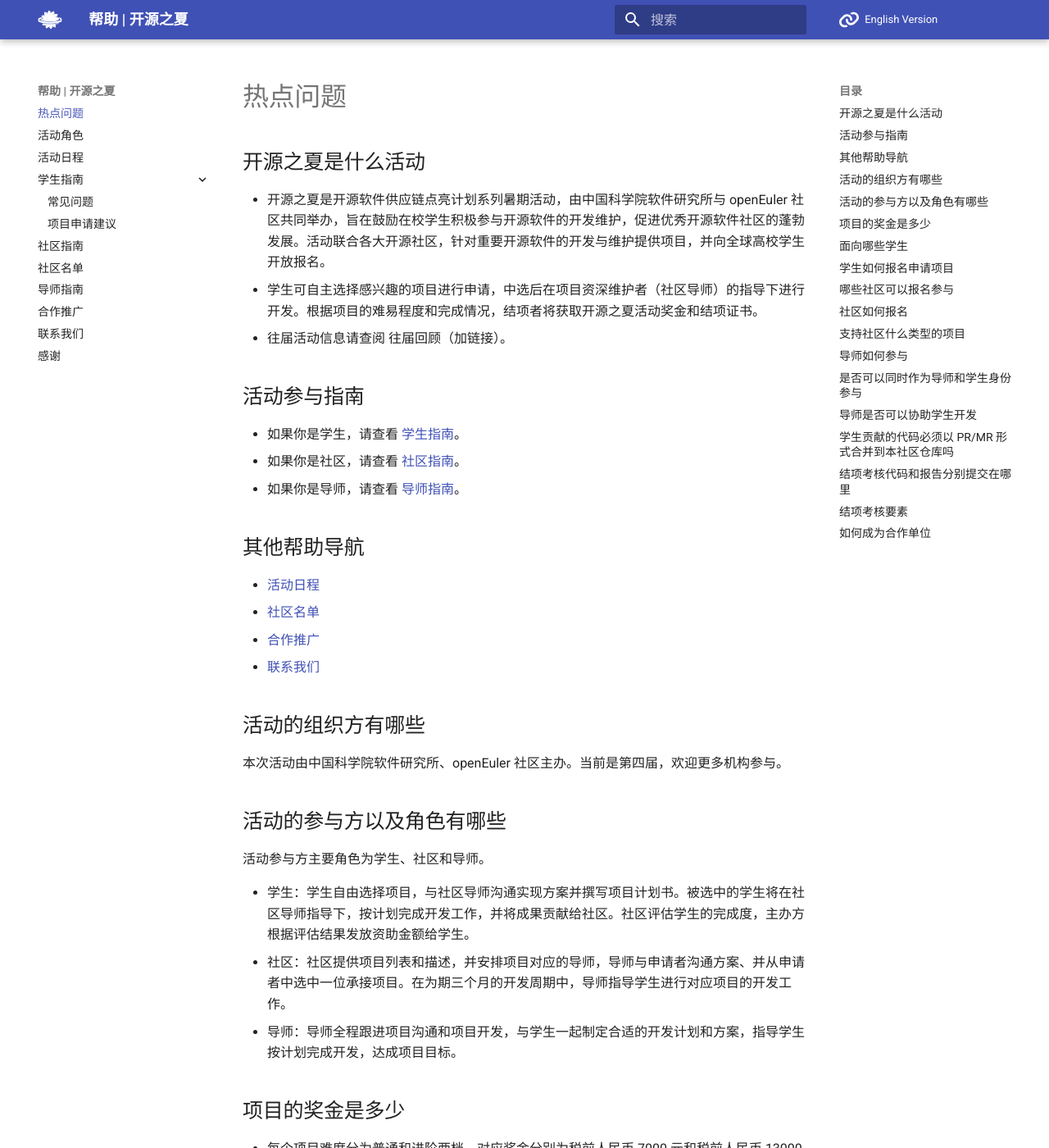
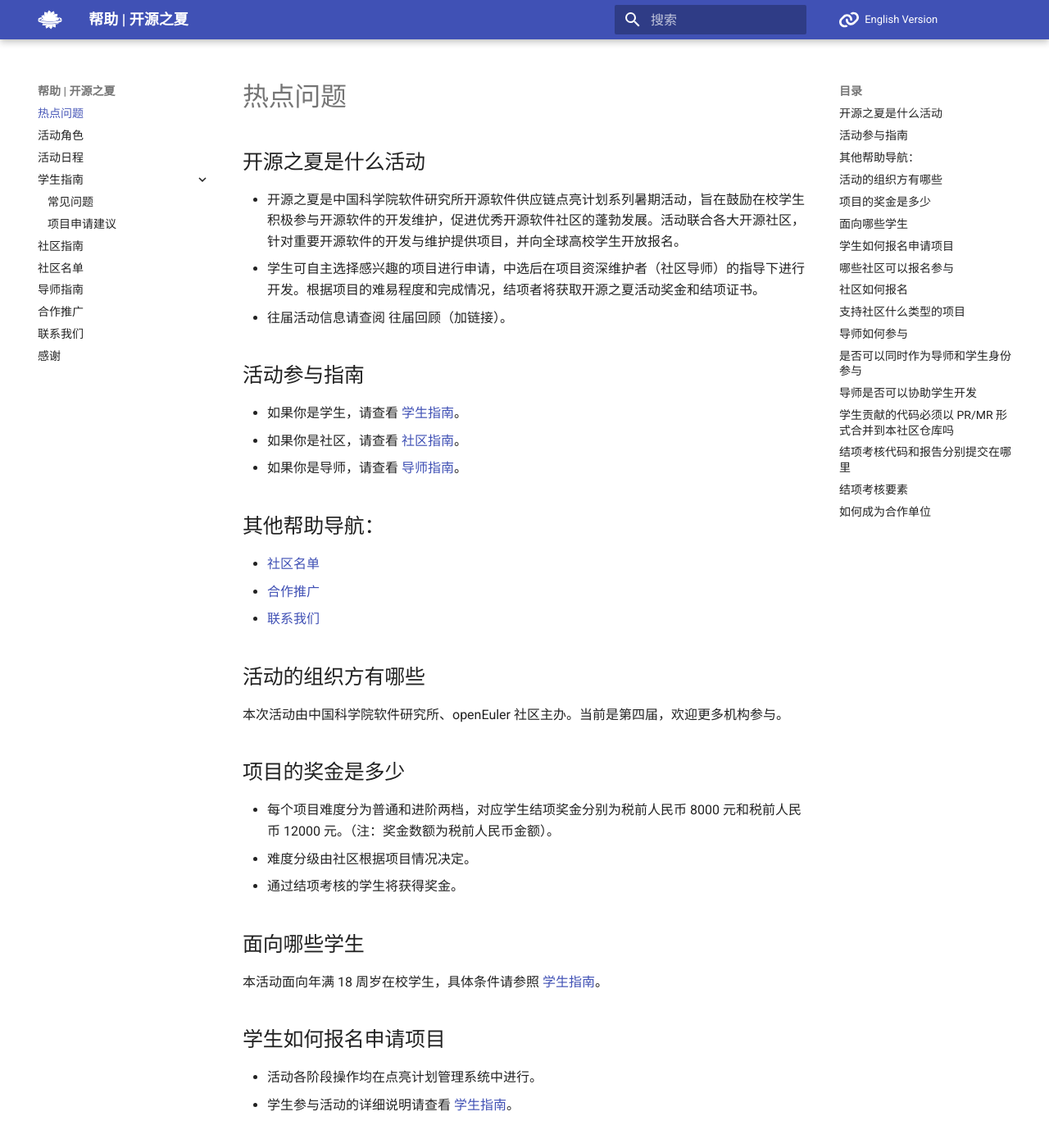
Before and after one commit to summer-ospp/help, an MkDocs documentation site: the page built from docs/index.md, in a window 1280 px wide and 1400 px high. Shown: the whole window at 82% size. Built offline with MkDocs 1.6.1 and Material for MkDocs 9.7.7, drawn with Linux system fonts in a browser that asks for light colours; comment, search, counter and statistics services are not loaded; some of the changed text lies outside the part shown.

Commit message:
Update index.md

```diff
--- a/docs/index.md
+++ b/docs/index.md
@@ -1,6 +1,6 @@
 ## 开源之夏是什么活动
 
-* 开源之夏是开源软件供应链点亮计划系列暑期活动，由中国科学院软件研究所与 openEuler 社区共同举办，旨在鼓励在校学生积极参与开源软件的开发维护，促进优秀开源软件社区的蓬勃发展。活动联合各大开源社区，针对重要开源软件的开发与维护提供项目，并向全球高校学生开放报名。
+* 开源之夏是中国科学院软件研究所开源软件供应链点亮计划系列暑期活动，旨在鼓励在校学生积极参与开源软件的开发维护，促进优秀开源软件社区的蓬勃发展。活动联合各大开源社区，针对重要开源软件的开发与维护提供项目，并向全球高校学生开放报名。
 * 学生可自主选择感兴趣的项目进行申请，中选后在项目资深维护者（社区导师）的指导下进行开发。根据项目的难易程度和完成情况，结项者将获取开源之夏活动奖金和结项证书。
 * 往届活动信息请查阅 往届回顾（加链接）。
 
@@ -10,9 +10,8 @@
 * 如果你是社区，请查看 [社区指南](https://community.md)。
 * 如果你是导师，请查看 [导师指南](https://mentor.md)。
 
-## 其他帮助导航
+## 其他帮助导航：
 
-* [活动日程](https://timeline.md)
 * [社区名单](https://communities-list.md)
 * [合作推广](https://cooperation.md)
 * [联系我们](https://contactus.md)
@@ -21,17 +20,9 @@
 
 本次活动由中国科学院软件研究所、openEuler 社区主办。当前是第四届，欢迎更多机构参与。
 
-## 活动的参与方以及角色有哪些
-
-活动参与方主要角色为学生、社区和导师。
-
-* 学生：学生自由选择项目，与社区导师沟通实现方案并撰写项目计划书。被选中的学生将在社区导师指导下，按计划完成开发工作，并将成果贡献给社区。社区评估学生的完成度，主办方根据评估结果发放资助金额给学生。
-* 社区：社区提供项目列表和描述，并安排项目对应的导师，导师与申请者沟通方案、并从申请者中选中一位承接项目。在为期三个月的开发周期中，导师指导学生进行对应项目的开发工作。
-* 导师：导师全程跟进项目沟通和项目开发，与学生一起制定合适的开发计划和方案，指导学生按计划完成开发，达成项目目标。
-
 ## 项目的奖金是多少
 
-* 每个项目难度分为普通和进阶两档，对应奖金分别为税前人民币 7000 元和税前人民币 13000 元。
+* 每个项目难度分为普通和进阶两档，对应学生结项奖金分别为税前人民币 8000 元和税前人民币 12000 元。（注：奖金数额为税前人民币金额）。
 * 难度分级由社区根据项目情况决定。
 * 通过结项考核的学生将获得奖金。
 
@@ -56,7 +47,7 @@
 
 ## 支持社区什么类型的项目
 
-开源之夏活动优先支持开发类项目，同时兼顾各类有利于社区发展的项目。例如，技术文档汉化等知识类的开源项目，支持的非开发类项目总占比不会超过 20% 。
+开源之夏优先支持开发类项目，同时兼顾各类有利于社区发展的项目。
 
 ## 导师如何参与
 
@@ -82,10 +73,10 @@
 
 ## 结项考核要素
 
-1. 学生在社区开源仓库中提交的 git email 必须使用学生报名所使用的邮箱；
-2. 学生承接的项目需要以 PR/MR 的形式提交到开源社区仓库中并已完成合并；
-3. 进度方面，导师应根据学生的实际开发情况、开发任务难度综合考虑，确定是否符合项目计划书的相关规划；
-4. 成果方面，导师应确认学生提交的结项成果符合该项目的目标。
+1. 学生承接的项目需要以 PR/MR 的形式提交到开源社区仓库中并已完成合并；
+2. 进度方面，导师应根据学生的实际开发情况、开发任务难度综合考虑，确定是否符合项目计划书的相关规划；
+3. 成果方面，导师应确认学生提交的结项成果符合该项目的目标
+4. 学生在社区开源仓库中提交的 git email 必须使用学生报名所使用的邮箱。
 
 ## 如何成为合作单位
 
```
Also changed, not shown: other parts of docs/index.md (+1 -1 lines).
